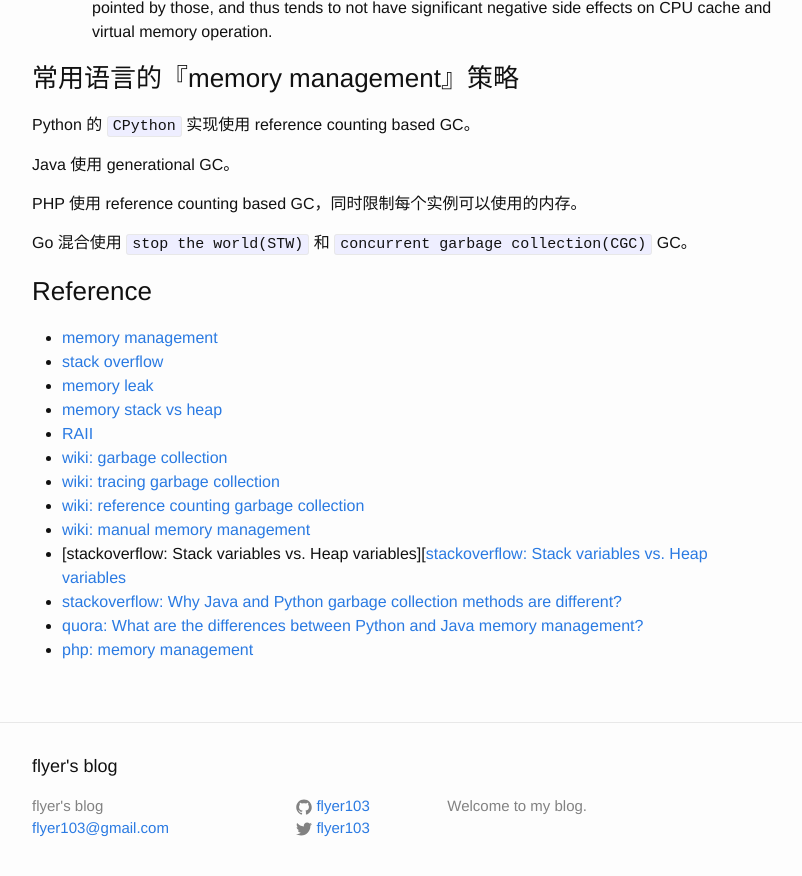
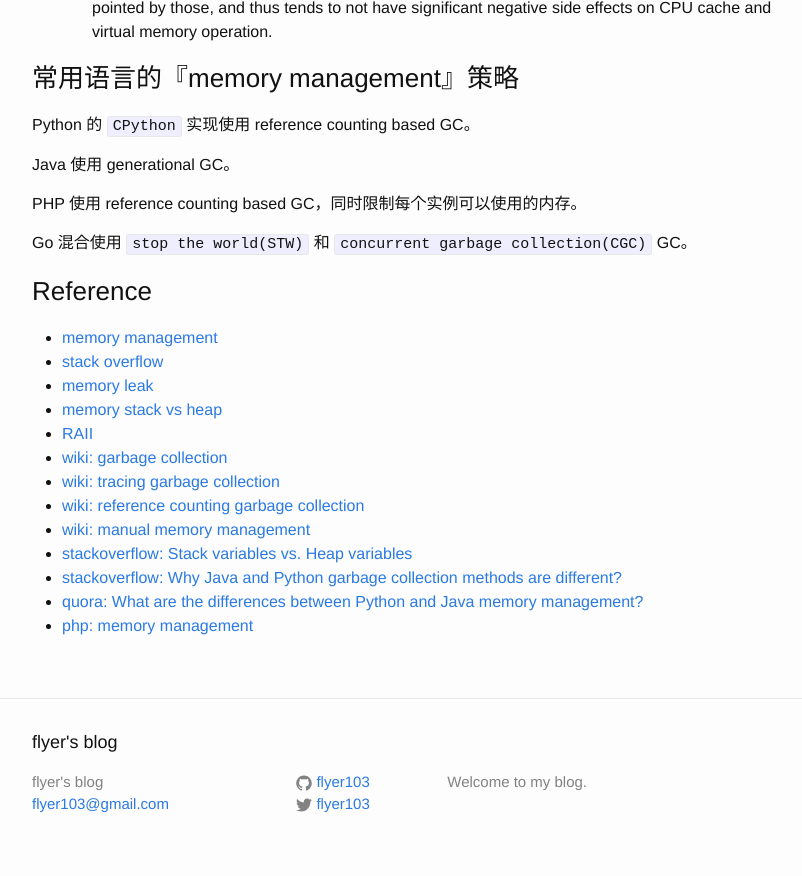
Before and after one commit to flyer103/flyer103.github.io, a Jekyll site: the page built from _posts/2015-09-20-my-understanding-of-memory-management.markdown, in a window 1280 px wide and 900 px high, scrolled down 4445 px. Shown: the top 876 px of the window, without its empty margins (238-1040 px from the left). Built offline with Jekyll 4.4.1, drawn with Linux system fonts in a browser that asks for light colours.

Commit message:
再调整下格式

```diff
--- a/_posts/2015-09-20-my-understanding-of-memory-management.markdown
+++ b/_posts/2015-09-20-my-understanding-of-memory-management.markdown
@@ -226,7 +226,7 @@ Go 混合使用 `stop the world(STW)` 和 `concurrent garbage collection(CGC)` G
 * [wiki: tracing garbage collection][wiki: tracing garbage collection]
 * [wiki: reference counting garbage collection][wiki: reference counting garbage collection]
 * [wiki: manual memory management][wiki: manual memory management]
-* [stackoverflow: Stack variables vs. Heap variables][[stackoverflow: Stack variables vs. Heap variables]
+* [stackoverflow: Stack variables vs. Heap variables][stackoverflow: Stack variables vs. Heap variables]
 * [stackoverflow: Why Java and Python garbage collection methods are different?][stackoverflow: Why Java and Python garbage collection methods are different?]
 * [quora: What are the differences between Python and Java memory management?][quora: What are the differences between Python and Java memory management?]
 * [php: memory management][php: memory management]
```
